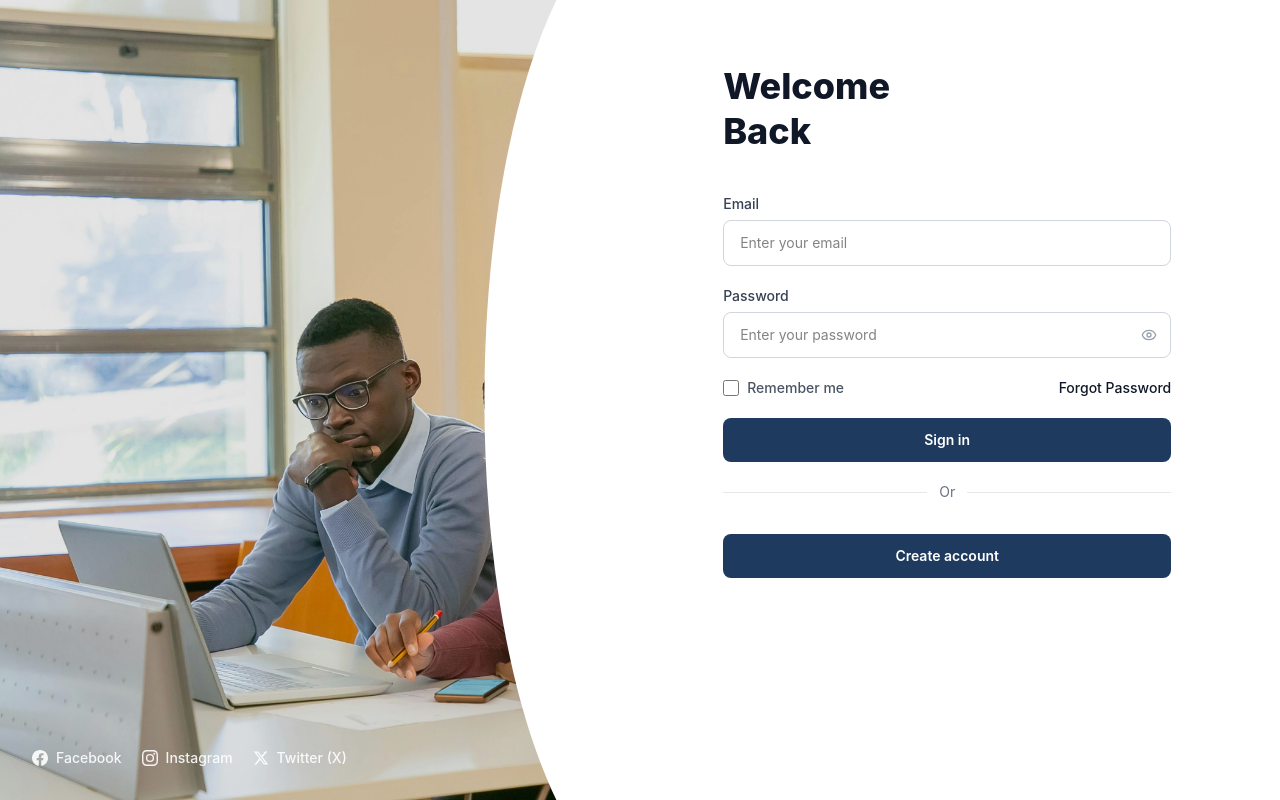
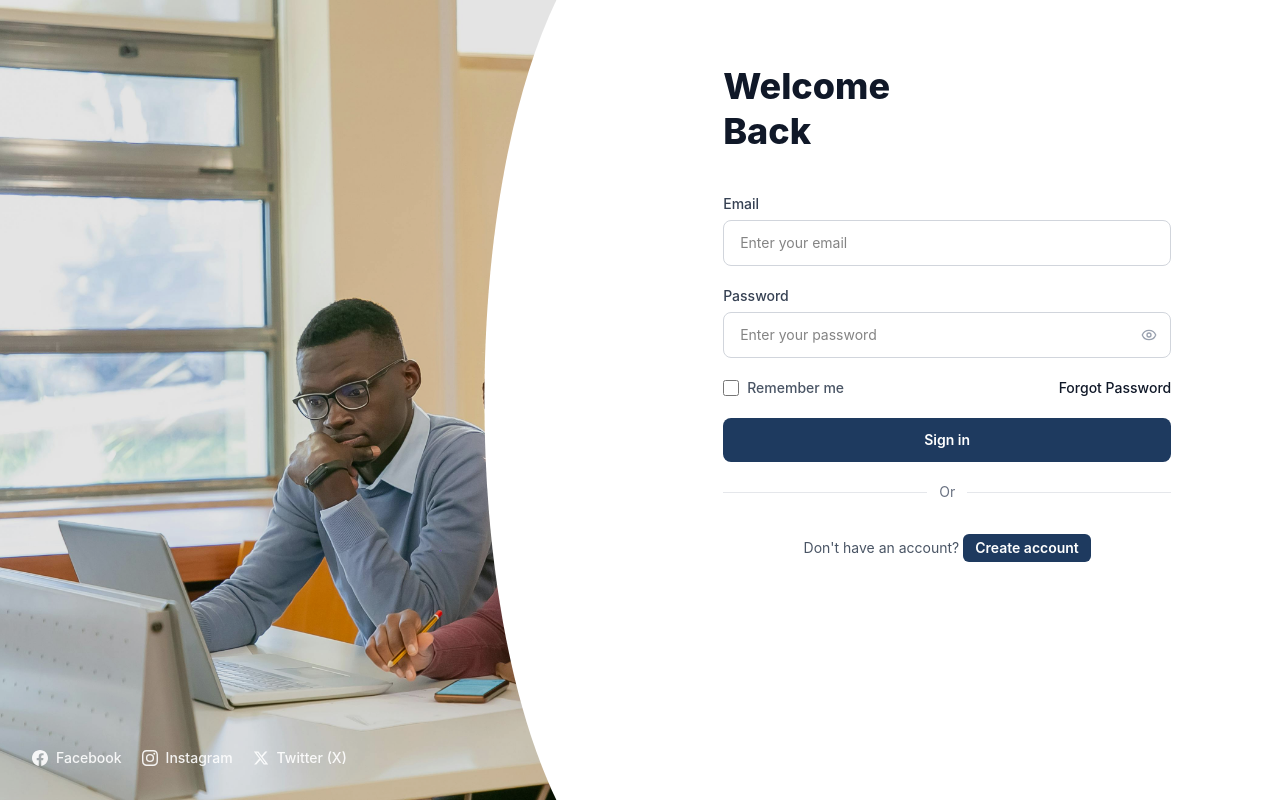
Before and after one commit to fyp-academic/Student-frontend, a React (Vite) app: page /login in a window 1280 px wide. Built offline with nearby package versions, Linux system fonts and the light colour scheme; no server answers.

Commit message:
style: make Create account button match Sign in color

```diff
--- a/src/app/pages/auth/Login.tsx
+++ b/src/app/pages/auth/Login.tsx
@@ -249,12 +249,12 @@ export default function Login() {
             </form>
 
             {/* Create account */}
-            <Link
-              to="/register"
-              className="mt-8 block w-full py-3 rounded-lg bg-[#1e3a5f] hover:bg-[#152a45] text-white text-center font-semibold text-sm transition-all"
-            >
-              Create account
-            </Link>
+            <p className="mt-8 text-center text-sm text-gray-600">
+              Don&apos;t have an account?{' '}
+              <Link to="/register" className="inline-block px-3 py-1 rounded-md bg-[#1e3a5f] text-white font-semibold hover:bg-[#152a45] transition-colors">
+                Create account
+              </Link>
+            </p>
     </>
   );
 }
```
